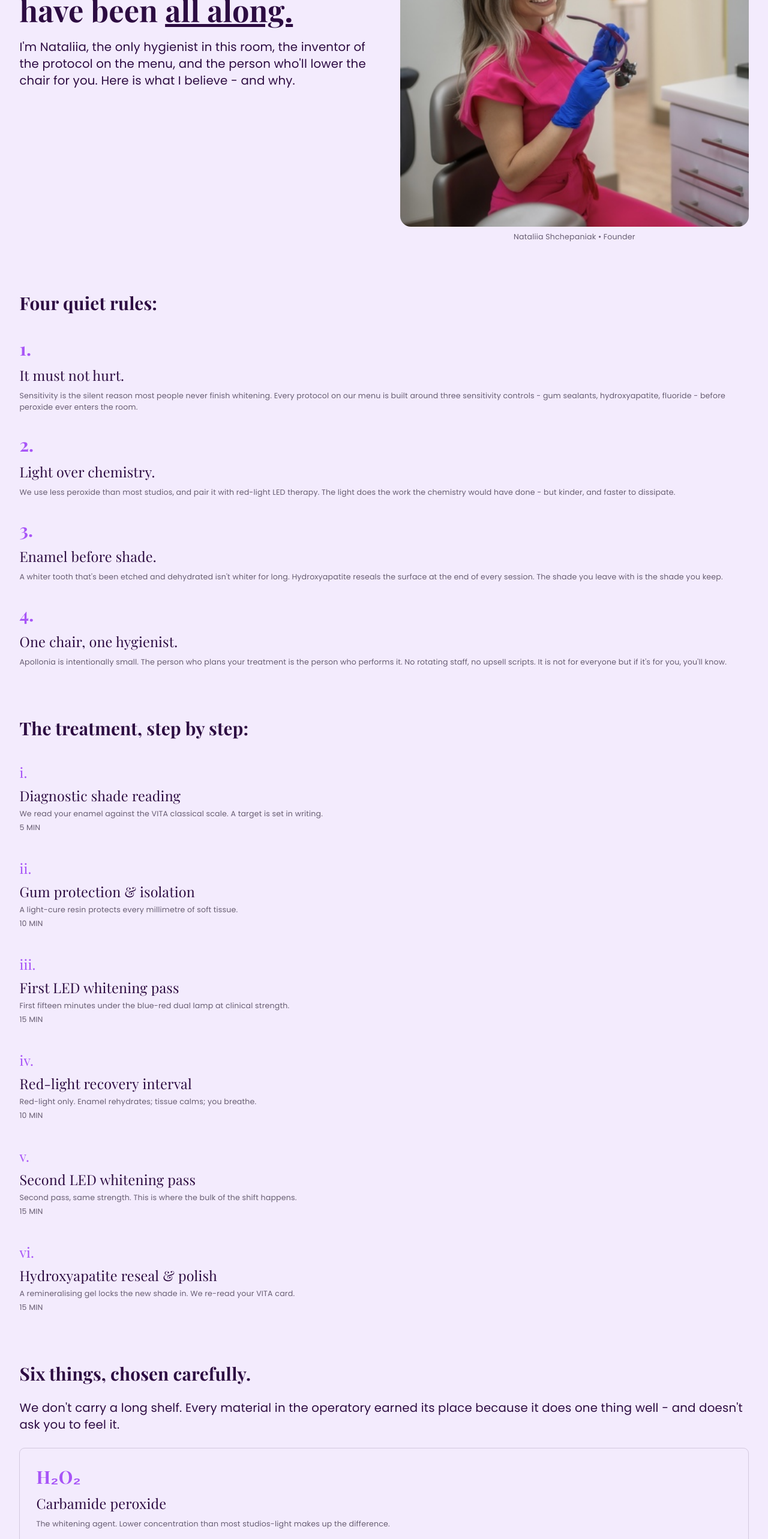
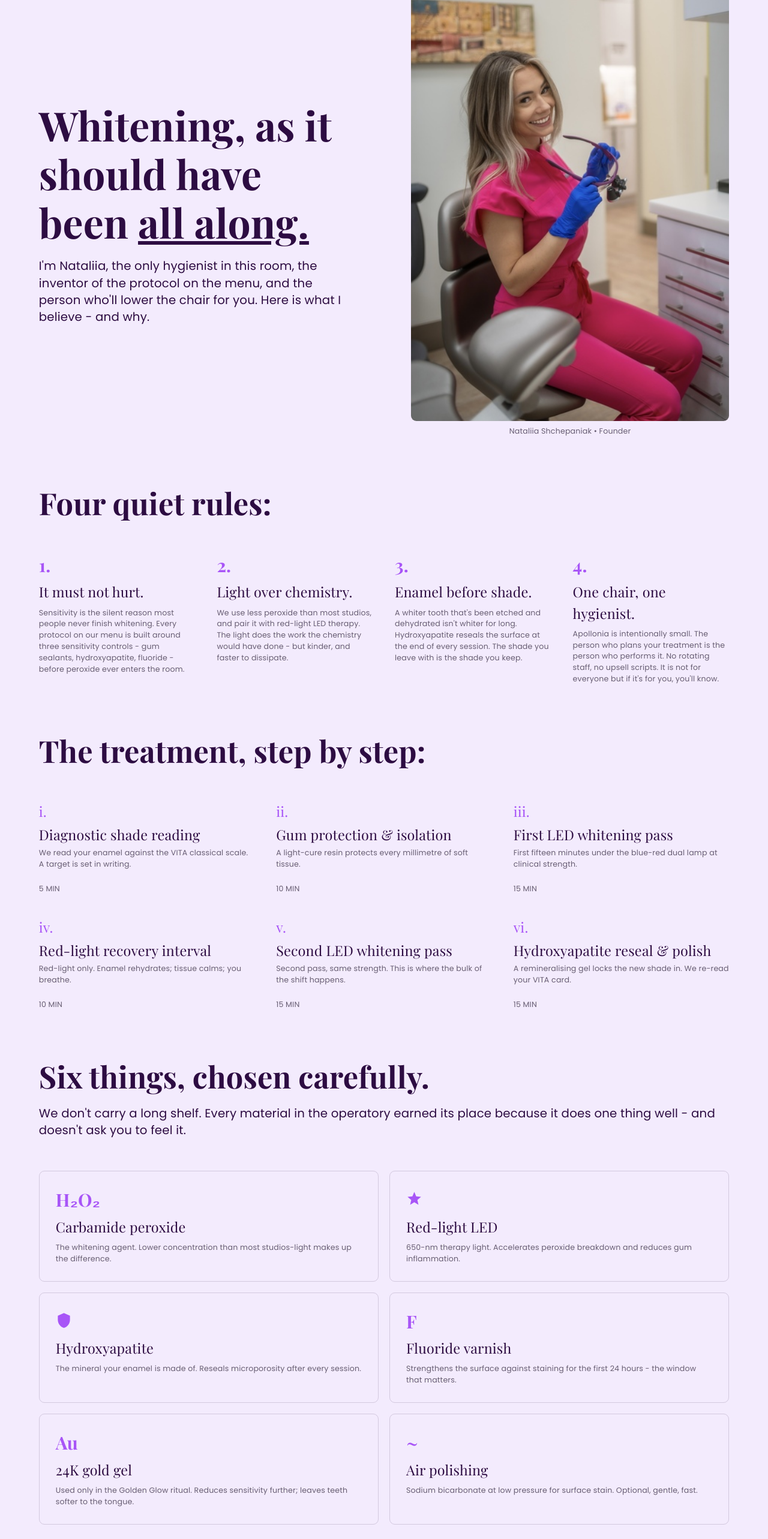
Before and after one commit to nadobrranichh/apollonia, a React (Vite) app: page /method in a window 1280 px wide. Shown: the part 234-2800 px from the top of the page at 60% size. Built offline with nearby package versions, Linux system fonts and the light colour scheme; no server answers; a web font is replaced by a local one.

Commit message:
feat: made method page adaptive

```diff
--- a/src/pages/MethodPage.tsx
+++ b/src/pages/MethodPage.tsx
@@ -12,20 +12,25 @@ import RoomImg from "../assets/IMG_2777-s.jpg";
 import FormatQuoteIcon from "@mui/icons-material/FormatQuote";
 import { convertToRoman } from "../../utils/convertToRoman";
 import { Link as RouterLink } from "react-router-dom";
+import { SectionBox } from "../components/SectionBox";
+import { useResponsiveHeadingVariant } from "../hooks/useResponsiveHeadingVariant";
 
 export default function MethodPage() {
+  const headingVariant = useResponsiveHeadingVariant();
+  const smallHeadingVariant = useResponsiveHeadingVariant("small");
   return (
+    <SectionBox component="main">
       <Stack spacing={10} component="main" sx={{ padding: "3rem 1.8rem" }}>
         <Box
           component="section"
           sx={{
             display: "grid",
             gridTemplateColumns: { xs: "1fr", lg: "1fr 1fr" },
-          gap: "3rem",
+            gap: { xs: "2rem", lg: "5rem" },
           }}
         >
-        <Box>
-          <Typography variant="h3">
+          <Stack sx={{ justifyContent: "center" }}>
+            <Typography variant={headingVariant}>
               Whitening, as it should have been{" "}
               <Box component="span" sx={{ textDecoration: "underline" }}>
                 all along.
@@ -33,18 +38,19 @@ export default function MethodPage() {
             </Typography>
             <Typography variant="body2" sx={{ fontFamily: "Poppins,Arial" }}>
               I'm Nataliia, the only hygienist in this room, the inventor of the
-            protocol on the menu, and the person who'll lower the chair for you.
-            Here is what I believe - and why.
+              protocol on the menu, and the person who'll lower the chair for
+              you. Here is what I believe - and why.
             </Typography>
-        </Box>
+          </Stack>
           <Box>
             <ImageBox
               src={FounderImg}
               sx={{
                 width: "100%",
-              maxHeight: "25rem",
-              borderRadius: "1rem",
+                maxHeight: { xs: "25rem", lg: "none" },
+                borderRadius: "0.5rem",
                 objectFit: "cover",
+                height: { lg: "40rem" },
               }}
             />
             <Typography sx={{ ...captionStyles, textAlign: "center" }}>
@@ -54,8 +60,17 @@ export default function MethodPage() {
         </Box>
 
         <Box component="section">
-        <Typography variant="h5">Four quiet rules:</Typography>
-        <Stack sx={{ paddingTop: "2rem" }} spacing={4}>
+          <Typography variant={smallHeadingVariant}>
+            Four quiet rules:
+          </Typography>
+          <Box
+            sx={{
+              paddingTop: "2rem",
+              display: "grid",
+              gridTemplateColumns: { xs: "1fr", lg: "repeat(4,1fr)" },
+              gap: "2rem",
+            }}
+          >
             {[
               rulesList.map((r) => (
                 <Stack spacing={1} key={r.id}>
@@ -67,39 +82,73 @@ export default function MethodPage() {
                 </Stack>
               )),
             ]}
-        </Stack>
+          </Box>
         </Box>
 
         <Box component="section">
-        <Typography variant="h5">The treatment, step by step:</Typography>
-        <Stack sx={{ paddingTop: "2rem" }} spacing={5}>
+          <Typography variant={smallHeadingVariant}>
+            The treatment, step by step:
+          </Typography>
+          <Box
+            sx={{
+              paddingTop: "2rem",
+              display: "grid",
+              gridTemplateColumns: {
+                xs: "1fr",
+                sm: "1fr 1fr",
+                lg: "repeat(3,1fr)",
+              },
+              gap: "2rem",
+            }}
+          >
             {[
               methodStepsList.map((step) => (
-              <Stack spacing={0.5} key={step.id}>
+                <Stack spacing={0.5} key={step.id} sx={{ maxWidth: "20rem" }}>
                   <Typography sx={{ color: "secondary.main" }}>
                     {convertToRoman(step.id)}.
                   </Typography>
                   <Typography>{step.title}</Typography>
                   <Typography sx={captionStyles}>{step.description}</Typography>
                   <Typography
-                  sx={{ ...captionStyles, textTransform: "uppercase" }}
+                    sx={{
+                      ...captionStyles,
+                      paddingTop: "1rem",
+                      textTransform: "uppercase",
+                    }}
                   >
                     {step.time}
                   </Typography>
                 </Stack>
               )),
             ]}
-        </Stack>
+          </Box>
         </Box>
 
-      <Stack spacing={3} component="section">
-        <Typography variant="h5">Six things, chosen carefully.</Typography>
+        <Box
+          sx={{
+            display: "grid",
+            gridTemplateColumns: { xs: "1fr", xl: "1fr 2fr" },
+            gap: "3rem",
+          }}
+          component="section"
+        >
+          <Box>
+            <Typography variant={smallHeadingVariant}>
+              Six things, chosen carefully.
+            </Typography>
             <Typography variant="body2" sx={{ fontFamily: "Poppins,Arial" }}>
-          We don't carry a long shelf. Every material in the operatory earned
-          its place because it does one thing well - and doesn't ask you to feel
-          it.
+              We don't carry a long shelf. Every material in the operatory
+              earned its place because it does one thing well - and doesn't ask
+              you to feel it.
             </Typography>
-        <Box sx={{ display: "grid", gridTemplateColumns: "1fr", gap: "1rem" }}>
+          </Box>
+          <Box
+            sx={{
+              display: "grid",
+              gridTemplateColumns: { xs: "1fr", md: "1fr 1fr" },
+              gap: "1rem",
+            }}
+          >
             {materialsList.map((m) => (
               <Stack
                 spacing={1}
@@ -124,49 +173,40 @@ export default function MethodPage() {
               </Stack>
             ))}
           </Box>
-      </Stack>
+        </Box>
 
         <Box
           component="section"
-        sx={{ display: "grid", gridTemplateColumns: "1fr", gap: "3rem" }}
+          sx={{
+            display: "grid",
+            gridTemplateColumns: { xs: "1fr", lg: "1fr 1fr" },
+            gap: "3rem",
+          }}
         >
-        <ImageBox
-          src={RoomImg}
-          sx={{
-            height: "26rem",
-            width: "100%",
-            objectFit: "cover",
-            borderRadius: "0.5rem",
-          }}
-        />
           <Stack spacing={3}>
             <Stack spacing={2}>
-            <Typography variant="h5">A short biography.</Typography>
+              <Typography variant={smallHeadingVariant}>
+                A short biography.
+              </Typography>
               <Typography variant="body2" sx={{ fontFamily: "Poppins, Arial" }}>
                 Nataliia was born and trained in Ukraine, then completed her
-              dental hygiene qualifications in Canada. She spent her first three
-              Canadian years working chairs that ran on volume - six minutes,
-              fluoride, next — and learned mostly what she didn't want to do.
+                dental hygiene qualifications in Canada. She spent her first
+                three Canadian years working chairs that ran on volume - six
+                minutes, fluoride, next — and learned mostly what she didn't
+                want to do.
                 <br />
                 <br /> In 2019 she opened a single-chair room on Eglinton, three
                 blocks west of Forest Hill subway, and started writing protocols
                 by hand on graph paper. Apollonia was the protocol she stopped
                 throwing out.
                 <br />
-              <br /> Today the studio sees a few patients a day, by reservation,
-              with the same hygienist every visit. She prefers it that way; her
-              patients seem to as well.
+                <br /> Today the studio sees a few patients a day, by
+                reservation, with the same hygienist every visit. She prefers it
+                that way; her patients seem to as well.
               </Typography>
             </Stack>
             <Divider />
-          <Box
-            sx={{
-              // marginTop: "1.5rem",
-              display: "grid",
-              gridTemplateColumns: "1fr",
-              gap: "1.5rem",
-            }}
-          >
+            <Stack spacing={3}>
               {[
                 bioList.map((b) => (
                   <Box key={b.id}>
@@ -188,18 +228,32 @@ export default function MethodPage() {
                   </Box>
                 )),
               ]}
-          </Box>
             </Stack>
+          </Stack>
+          <ImageBox
+            src={RoomImg}
+            sx={{
+              height: "100%",
+              width: "100%",
+              objectFit: "cover",
+              borderRadius: "0.5rem",
+            }}
+          />
         </Box>
 
         <Stack
           component="section"
           spacing={3}
-        sx={{ alignItems: "center", textAlign: "center" }}
+          sx={{
+            alignItems: "center",
+            textAlign: "center",
+            paddingY: { xs: "3rem", xl: "10rem" },
+          }}
         >
-        <FormatQuoteIcon />
-        <Typography variant="h4">
-          The opposite of fast isn't slow.{" "}
+          <FormatQuoteIcon sx={{ fontSize: { xs: "2rem", lg: "5rem" } }} />
+          <Typography variant={headingVariant}>
+            The opposite of fast isn't slow.
+            <br />
             <Box component="span" sx={{ color: "secondary.main" }}>
               It's deliberate.
             </Box>
@@ -210,8 +264,20 @@ export default function MethodPage() {
         </Stack>
 
         <Box component="section" sx={{ paddingY: "2rem" }}>
-        <Card sx={{ textAlign: "center" }}>
-          <Stack spacing={2}>
+          <Card
+            sx={{
+              padding: {
+                lg: "5rem",
+              },
+              display: "grid",
+              gridTemplateColumns: { xs: "1fr", lg: "2fr 1fr" },
+              gap: "1rem",
+            }}
+          >
+            <Stack
+              spacing={2}
+              sx={{ textAlign: { xs: "center", lg: "start" } }}
+            >
               <Typography
                 sx={{
                   ...captionStyles,
@@ -220,20 +286,23 @@ export default function MethodPage() {
               >
                 Curious?
               </Typography>
-            <Typography variant="h5">Come see the room.</Typography>
+              <Typography variant={smallHeadingVariant}>
+                Come see the room.
+              </Typography>
               <Typography variant="body2" sx={{ fontFamily: "Poppins, Arial" }}>
                 Five minutes is enough - drop in for a free shade reading. We'll
                 write down a target and you can leave with it.
               </Typography>
-            <Stack spacing={1}>
+            </Stack>
+            <Stack spacing={1} sx={{ justifyContent: "center" }}>
               <Button variant="contained">Book a reading</Button>
               <Button component={RouterLink} to="/services" variant="outlined">
                 See the menu
               </Button>
             </Stack>
-          </Stack>
           </Card>
         </Box>
       </Stack>
+    </SectionBox>
   );
 }
```
Lines whose indentation alone changed are shown as unchanged.
